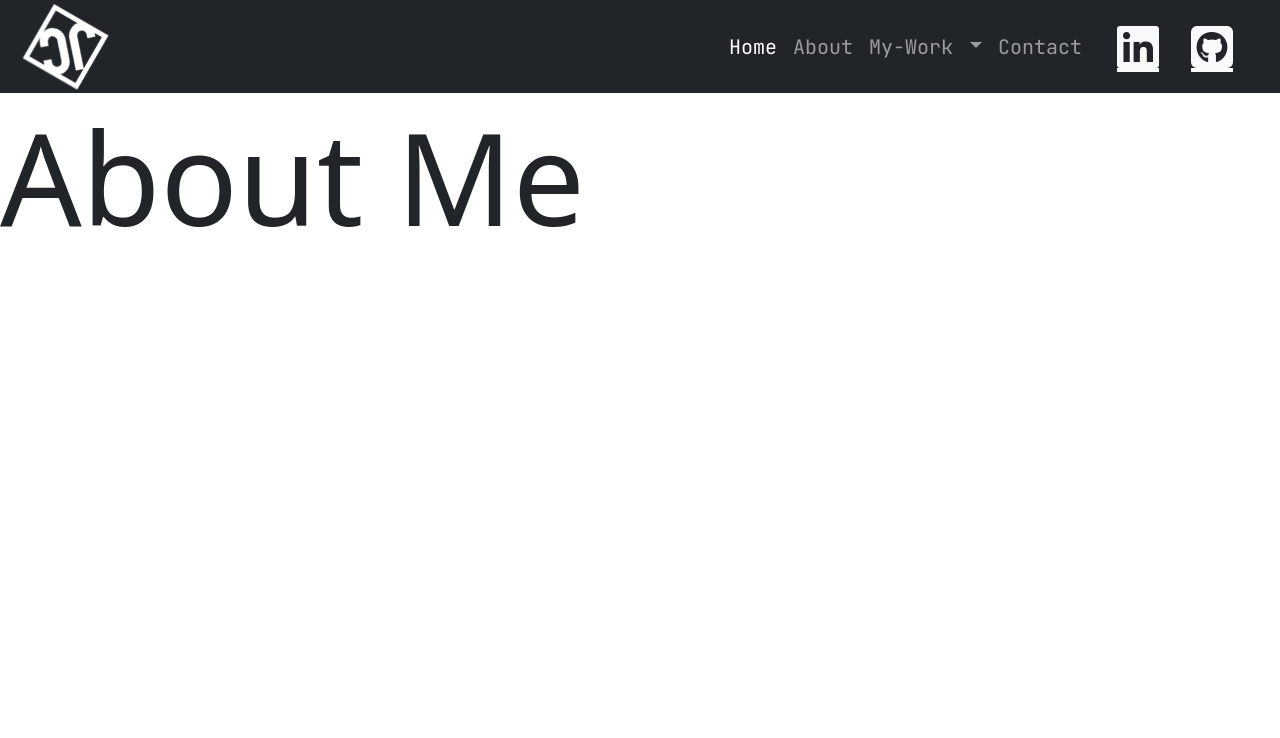
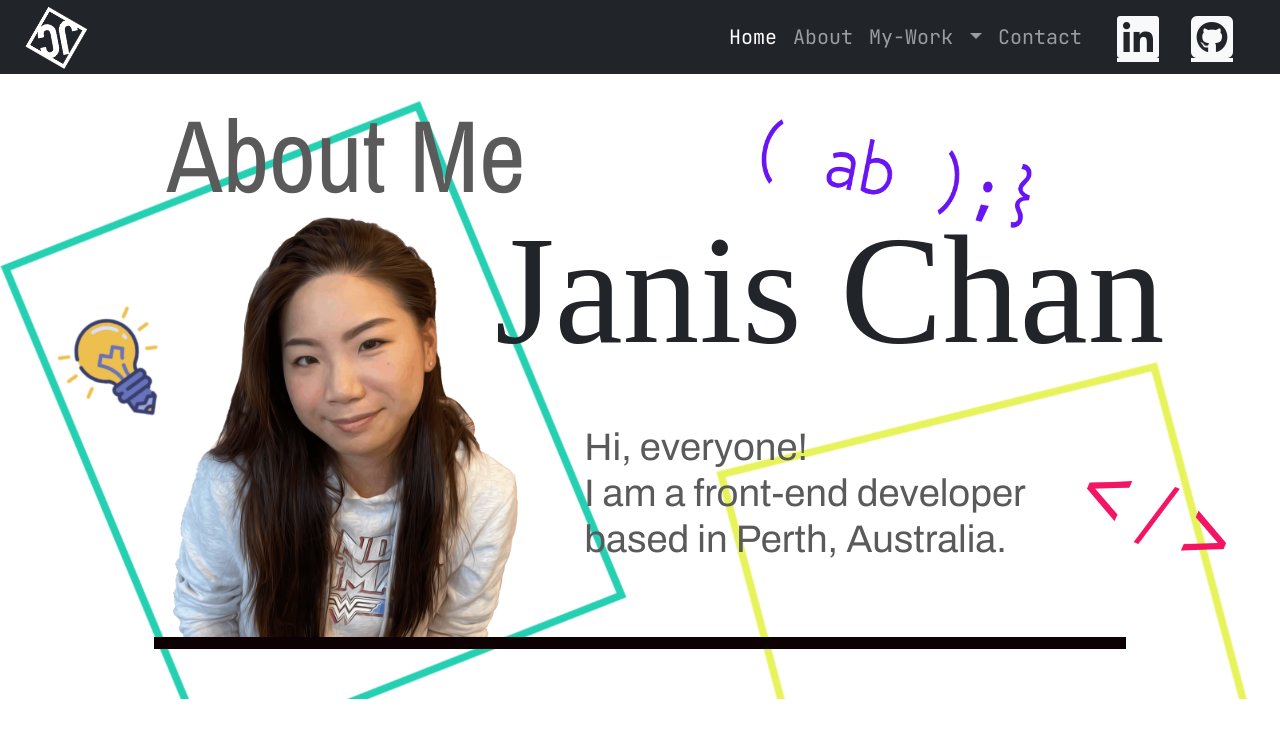
Before and after one commit to Janisgee/portfolio-new, a plain HTML site: page about.html in a window 1280 px wide. Drawn offline with nearby package versions, Linux system fonts and the light colour scheme; a web font is replaced by a local one.

Commit message:
Added about me page heading

```diff
--- a/about.html
+++ b/about.html
@@ -80,7 +80,24 @@
             </div>
         </div>
     </nav>
-    <h1 style="font-size: 10vw; margin-top: 100px">About Me</h1>
+    <div class="pages-wrapper">
+        <div class="about-pages">
+            <h2>About&nbsp;Me</h2>
+            <div class="row">
+                <div class="col-2">
+                    <img src="/images/janis-image.png" alt="Janis Chan" class="janis-image" />
+                </div>
+                <div class="col-10">
+                    <h1>Janis&nbsp;Chan</h1>
+                    </br>
+                    </br>
+                    <h6>Hi, everyone! </br>I am a front-end developer based in Perth, Australia.</h6>
+
+                </div>
+                <hr>
+            </div>
+        </div>
+    </div>
     <script src="/src/portfolio.js"></script>
 </body>
 
--- a/src/style.css
+++ b/src/style.css
@@ -15,7 +15,7 @@ footer {
 }
 
 .navbar img {
-    max-width: 18%;
+    max-width: 13%;
     margin-left: 20px;
 }
 
@@ -58,6 +58,7 @@ footer {
 
 .homepage {
     background-image: url("/images/background.png");
+    background-size: cover;
     background-repeat: no-repeat;
 }
 
@@ -101,7 +102,7 @@ footer {
 
 .my-work {
     background-color: #363131;
-    padding: 6% 10% 0%;
+    padding: 6% 18% 0%;
 }
 
 .my-work h2 {
@@ -151,6 +152,64 @@ a {
 .my-work-button {
     border: 1px solid #9671f3;
     padding: 2% 2%;
+}
+
+.pages-wrapper .about-pages {
+    background-image: url("/images/about-background.png");
+    background-size: cover;
+    background-repeat: no-repeat;
+    padding: 4px 13% 0%;
+    margin-left: 0;
+    margin-right: 0;
+}
+
+.pages-wrapper .about-pages {
+    margin-top: 100px;
+}
+
+.pages-wrapper .row {
+    display: flex;
+    justify-content: space-between;
+}
+
+.pages-wrapper h1 {
+    font-family: "Bayon";
+    font-size: 12vw;
+    padding-left: 13vw;
+    text-align: right;
+    line-height: 1;
+}
+
+
+/* .pages-wrapper .about-pages h1 {
+    padding-left: 8vw;
+} */
+
+.pages-wrapper h2 {
+    font-size: 8vw;
+    font-family: "Archivo Narrow";
+    color: #5a5a5a;
+    line-height: 1;
+}
+
+.pages-wrapper h6 {
+    font-size: 3vw;
+    font-family: "Archivo";
+    color: #5a5a5a;
+    padding-left: 20vw;
+}
+
+.pages-wrapper .about-pages .janis-image {
+    width: 28vw;
+    height: auto;
+}
+
+.pages-wrapper hr {
+    border: none;
+    height: 12px;
+    background: rgb(14, 1, 3);
+    opacity: 100;
+    margin-bottom: 50px;
 }
 
 @media (max-width: 1200px) {
```
Also changed, not shown: index.html (+1 -1 lines), images/about-background.png (added), images/janis-image.png (added).
